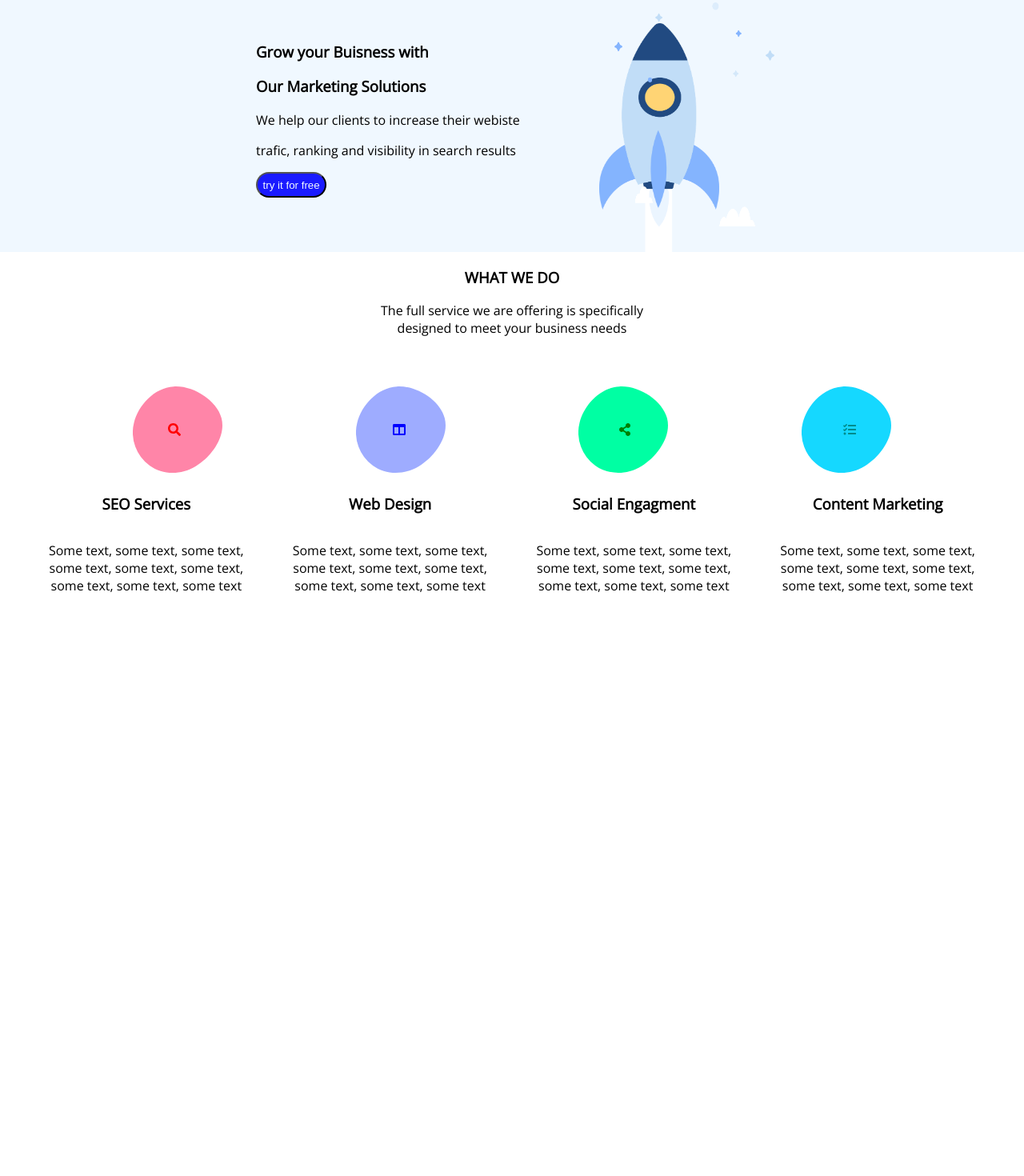
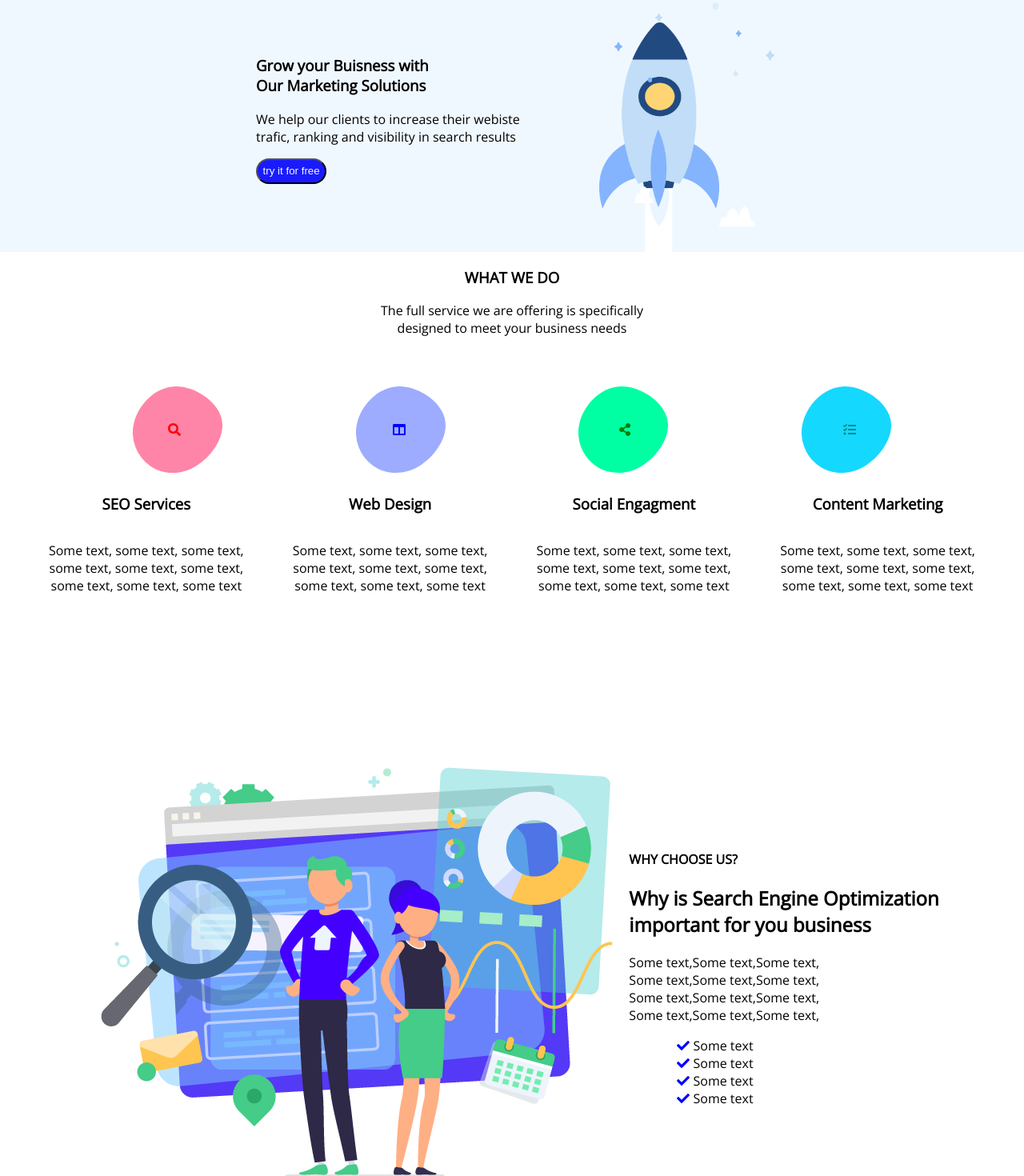
Before and after one commit to VukasinVujic/single_page_rocket, a React (Create React App) app: page / in a window 1280 px wide. Shown: the part 100-1570 px from the top of the page at 80% size. Before the commit the page ends 859 px from the top, so only its background shows below. Built offline with nearby package versions, Linux system fonts and the light colour scheme.

Commit message:
why choose us 1

```diff
--- a/src/App.css
+++ b/src/App.css
@@ -1,6 +1,7 @@
 
 /* header */
 
+/* for making pushing links in header move the part of page you want */
 html {
   scroll-behavior: smooth;
 }
@@ -34,7 +35,7 @@ li a {
 
 }
 
-.header {
+.headerRocket {
   width: 100%;
   height: 350px;
   display: inline-grid;
@@ -42,7 +43,7 @@ li a {
   align-items: center;
   background: #F0F8FF;
   z-index:5;
-    overflow:auto;
+  overflow:auto;
 }
 
 .cloudsPicture img {
@@ -89,16 +90,12 @@ li a {
   height: 350px;
 }
 }
-
-
-
 .button {
   padding: 2%;
   border-radius: 20px;
   background-color: #1a1aff;
   color: #F0F8FF;
 }
-
 
 .sticky {
   position: fixed;
@@ -110,7 +107,7 @@ li a {
   position: sticky;
   top: 0;
   text-align: center;
-  z-index:10;
+  z-index:1000000;
   background:inherit;
 }
 
@@ -127,7 +124,12 @@ li a {
 /* what we do */
 /* *********** */
 
+#whatWeDo{
+  z-index:5;
+  overflow:auto;
+}
 
+/* for adding backgroun image */
 .whatWeDoBackground{
   background-image: url('./images/rocket1.png')
 }
@@ -198,3 +200,27 @@ li a {
 .underBlob text{
   margin-right: 20px;
 }
+/* ************** */
+/* WHY CHOOSE US */
+/* ************** */
+/* .concept8{
+  position: absolute;
+  float: left;
+  margin-left: 15%;
+}
+
+.concept8Text{
+  position: absolute;
+  float: right;
+  margin-right: 15%;
+} */
+
+.concept8{
+  display: flex;
+  align-items: center;
+  justify-content: center;
+
+}
+.concept8 div{
+  padding-left: 20px;
+}
--- a/src/App.js
+++ b/src/App.js
@@ -4,11 +4,7 @@ import './layouts/header';
 import Header from './layouts/header';
 import WhatWeDo from './mainPart/whatWeDo';
 import './index.css';
-import { library } from '@fortawesome/fontawesome-svg-core'
-import { FontAwesomeIcon } from '@fortawesome/react-fontawesome'
-import { faStroopwafel } from '@fortawesome/free-solid-svg-icons'
-
-library.add(faStroopwafel)
+import WhyChooseUs from './mainPart/whyChooseUs';
 
 class App extends React.Component {
 
@@ -18,6 +14,7 @@ class App extends React.Component {
       <div>
       <Header/>
       <WhatWeDo/>
+      <WhyChooseUs/>
       </div>
     )
   }
--- a/src/layouts/header.js
+++ b/src/layouts/header.js
@@ -21,18 +21,15 @@ class Header extends React.Component {
                 </ul>
             </div>
 
-
             <div>
 
-                <div className="header">
+                <div className="headerRocket">
 
                     <div className="headerContent" >
 
                     <div>
-                    <h3>Grow your Buisness with</h3>
-                    <h3>Our Marketing Solutions</h3>
-                    <p>We help our clients to increase their webiste</p>
-                    <p>trafic, ranking and visibility in search results</p>
+                    <h3>Grow your Buisness with <br/> Our Marketing Solutions</h3>
+                    <p>We help our clients to increase their webiste <br/>trafic, ranking and visibility in search results</p>
                     <button className="button">try it for free</button>
                     </div>
                     </div>
@@ -43,13 +40,10 @@ class Header extends React.Component {
                     <span className="starsPicture"><img src={rocket3} alt=""/></span>
                 </div>
 
-                    <br/><br/><br/><br/><br/>
-                    <br/><br/><br/><br/>
-
+                <div id="emptySpace"></div>
                 </div>
                 {/* <div id="whatWeDo">
                 <h1 >what we do </h1>
-
                 </div>
                  */}
 
--- a/src/mainPart/whatWeDo.js
+++ b/src/mainPart/whatWeDo.js
@@ -13,7 +13,7 @@ import { faSearch, faColumns, faShareAlt, faTasks } from '@fortawesome/free-soli
 class WhatWeDo extends React.Component{
     render(){
         return(
-            <div className="whatWeDoBackground">
+            <div className="whatWeDoBackground" id="whatWeDo">
                 <div className="whatWoDoCenter">
                 <h3>WHAT WE DO</h3>
                 <p>The full service we are offering is specifically <br/> designed to meet your business needs</p>
@@ -45,7 +45,8 @@ class WhatWeDo extends React.Component{
                     <p>Some text, some text, some text,<br/>some text, some text, some text,<br/>some text, some text, some text</p>
 
                 </div>
-                <br/>
+                <div id="emptySpace"></div>
+
                 {/* <FontAwesomeIcon icon={faTwitter} />
                 <FontAwesomeIcon icon={faFacebookF} />
                 <FontAwesomeIcon icon={faInstagram} />
@@ -54,7 +55,6 @@ class WhatWeDo extends React.Component{
                 {/* <FontAwesomeIcon icon={faHeart} /> */}
                 {/* <FontAwesomeIcon icon={faFolderOpen} /> */}
                 {/* <FontAwesomeIcon icon={faLightbulb} /> */}
-
             </div>
         )
     }
--- /dev/null
+++ b/src/mainPart/whyChooseUs.js
@@ -0,0 +1,34 @@
+import React from "react";
+import concept8 from '../images/concept8.png';
+import { FontAwesomeIcon } from '@fortawesome/react-fontawesome';
+import {faCheck  } from '@fortawesome/free-solid-svg-icons';
+
+
+class WhyChooseUs extends React.Component {
+    render(){
+        return(
+            <div>
+                <div className="concept8">
+                    <div>
+                        <img src={concept8} alt=""/>
+                    </div>
+                    <div>
+                    <h4>WHY CHOOSE US?</h4>
+                    <h2>Why is Search Engine Optimization <br/> important for you business </h2>
+                    <p>Some text,Some text,Some text,<br/>Some text,Some text,Some text,<br/>Some text,Some text,Some text,<br/>Some text,Some text,Some text,</p>
+                    <ul>
+                        <div><FontAwesomeIcon icon={faCheck} color="blue" /> <li> Some text</li></div>
+                        <div><FontAwesomeIcon icon={faCheck} color="blue" /> <li> Some text</li></div>
+                        <div><FontAwesomeIcon icon={faCheck} color="blue" /> <li> Some text</li></div>
+                        <div><FontAwesomeIcon icon={faCheck} color="blue" /> <li> Some text</li></div>
+                    </ul>
+                    </div>
+            </div>
+            <div id="emptySpace"></div>
+
+            </div>
+        )
+    }
+}
+
+export default WhyChooseUs;
```
Also changed, not shown: src/images/concept8.png (added).
